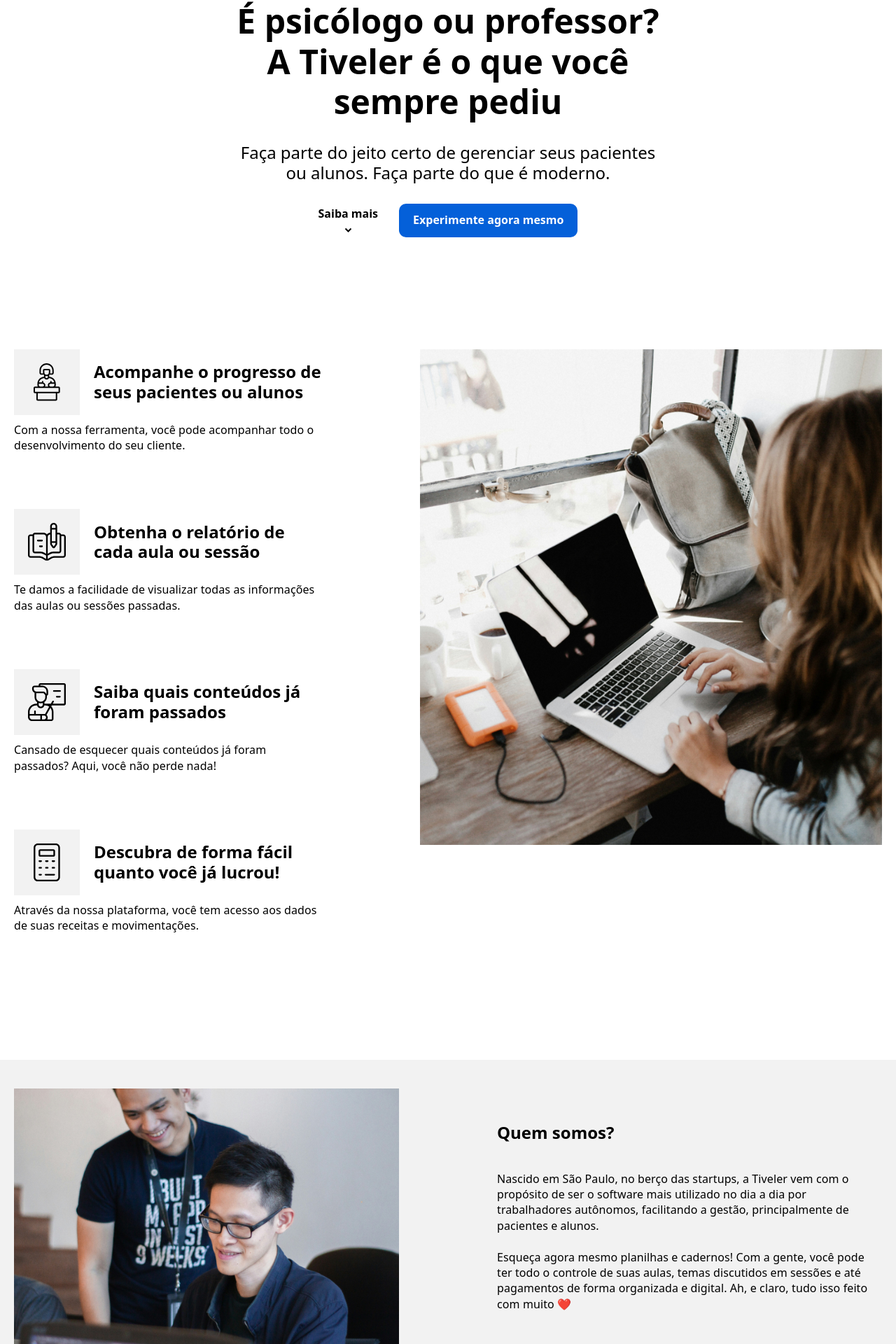
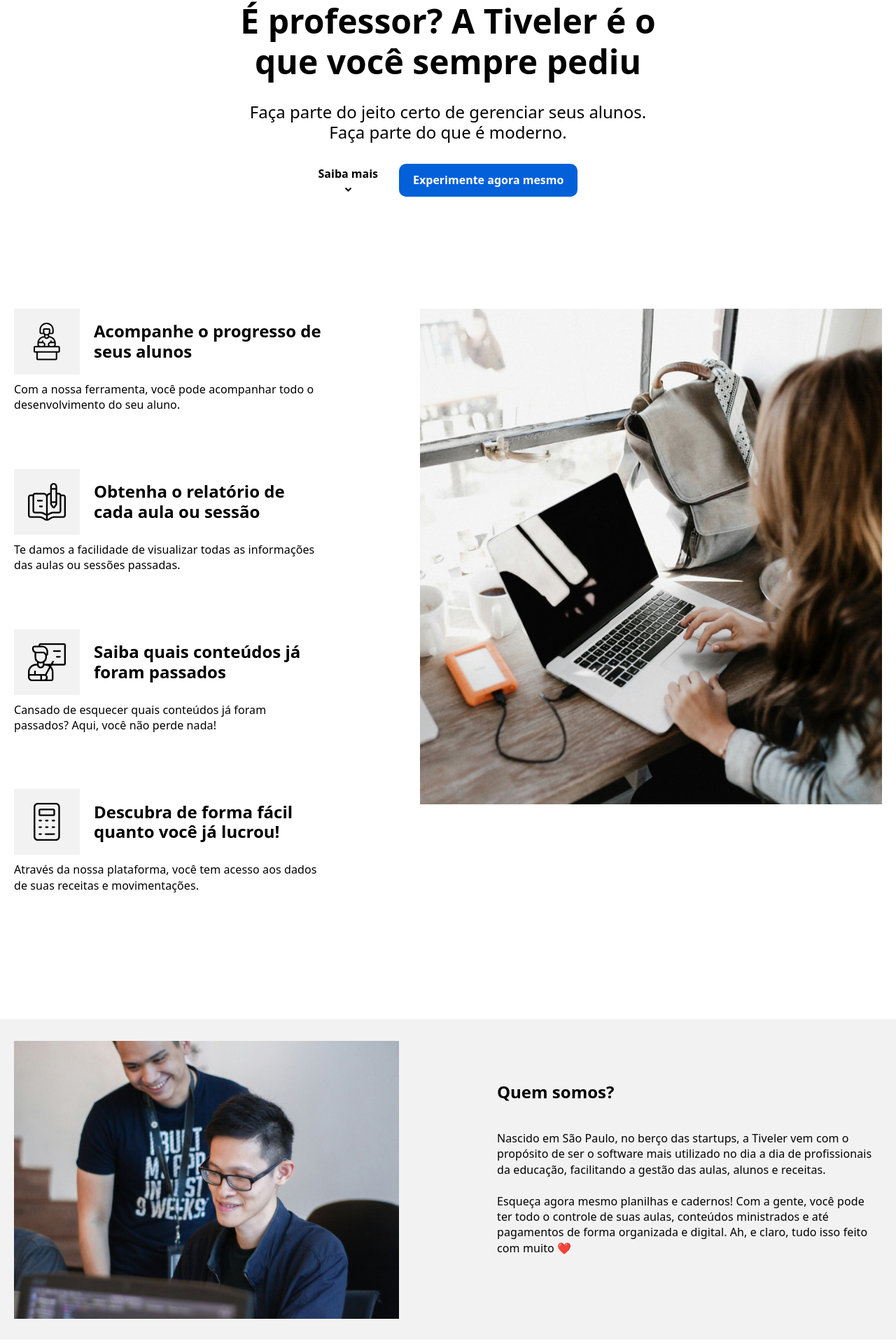
Before and after one commit to feliphepaz/tiveler-frontend, a Nuxt app: page / in a window 1280 px wide. Shown: the part 178-2098 px from the top of the page at 70% size. Built offline with nearby package versions, Linux system fonts and the light colour scheme.

Commit message:
fix: change text of files

```diff
--- a/components/home/FAQ.vue
+++ b/components/home/FAQ.vue
@@ -15,7 +15,7 @@
           <Dropdown response="Lorem ipsum dolor">O que eu posso fazer com a Tiveler?</Dropdown>
         </li>
         <li>
-          <Dropdown response="Lorem ipsum dolor">Não sou psicólogo nem professor. Posso usar a Tiveler?</Dropdown>
+          <Dropdown response="Lorem ipsum dolor">Não sou professor. Posso usar a Tiveler?</Dropdown>
         </li>
         <li>
           <Dropdown response="Lorem ipsum dolor">Como entro em contato?</Dropdown>
--- a/components/home/about.vue
+++ b/components/home/about.vue
@@ -15,16 +15,10 @@
           Quem somos?
         </Text>
         <Text as="p" type="current-text" color="black">
-          Nascido em São Paulo, no berço das startups, a Tiveler vem com o
-          propósito de ser o software mais utilizado no dia a dia por
-          trabalhadores autônomos, facilitando a gestão, principalmente de
-          pacientes e alunos.
+          Nascido em São Paulo, no berço das startups, a Tiveler vem com o propósito de ser o software mais utilizado no dia a dia de profissionais da educação, facilitando a gestão das aulas, alunos e receitas.
           <br />
           <br />
-          Esqueça agora mesmo planilhas e cadernos! Com a gente, você pode ter
-          todo o controle de suas aulas, temas discutidos em sessões e até
-          pagamentos de forma organizada e digital. Ah, e claro, tudo isso
-          feito com muito ❤️
+          Esqueça agora mesmo planilhas e cadernos! Com a gente, você pode ter todo o controle de suas aulas, conteúdos ministrados e até pagamentos de forma organizada e digital. Ah, e claro, tudo isso feito com muito ❤️
         </Text>
       </div>
     </div>
--- a/components/home/hero.vue
+++ b/components/home/hero.vue
@@ -2,12 +2,11 @@
   <section class="hero-layout">
     <div class="container">
       <Text as="h1" type="title" color="black">
-        É psicólogo ou professor? A Tiveler é o que você sempre pediu
+        É professor? A Tiveler é o que você sempre pediu
       </Text>
 
       <Text type="subtitle" color="black">
-        Faça parte do jeito certo de gerenciar seus pacientes ou alunos. Faça
-        parte do que é moderno.
+        Faça parte do jeito certo de gerenciar seus alunos. Faça parte do que é moderno.
       </Text>
 
       <ul class="ctas-list">
--- a/components/home/product-hub.vue
+++ b/components/home/product-hub.vue
@@ -11,12 +11,11 @@
               />
             </div>
             <Text as="h3" type="subtitle" variation="highlight" color="black">
-              Acompanhe o progresso de seus pacientes ou alunos
+              Acompanhe o progresso de seus alunos
             </Text>
           </div>
           <Text type="current-text" color="black">
-            Com a nossa ferramenta, você pode acompanhar todo o
-            desenvolvimento do seu cliente.
+            Com a nossa ferramenta, você pode acompanhar todo o desenvolvimento do seu aluno.
           </Text>
         </li>
         <li>
```
